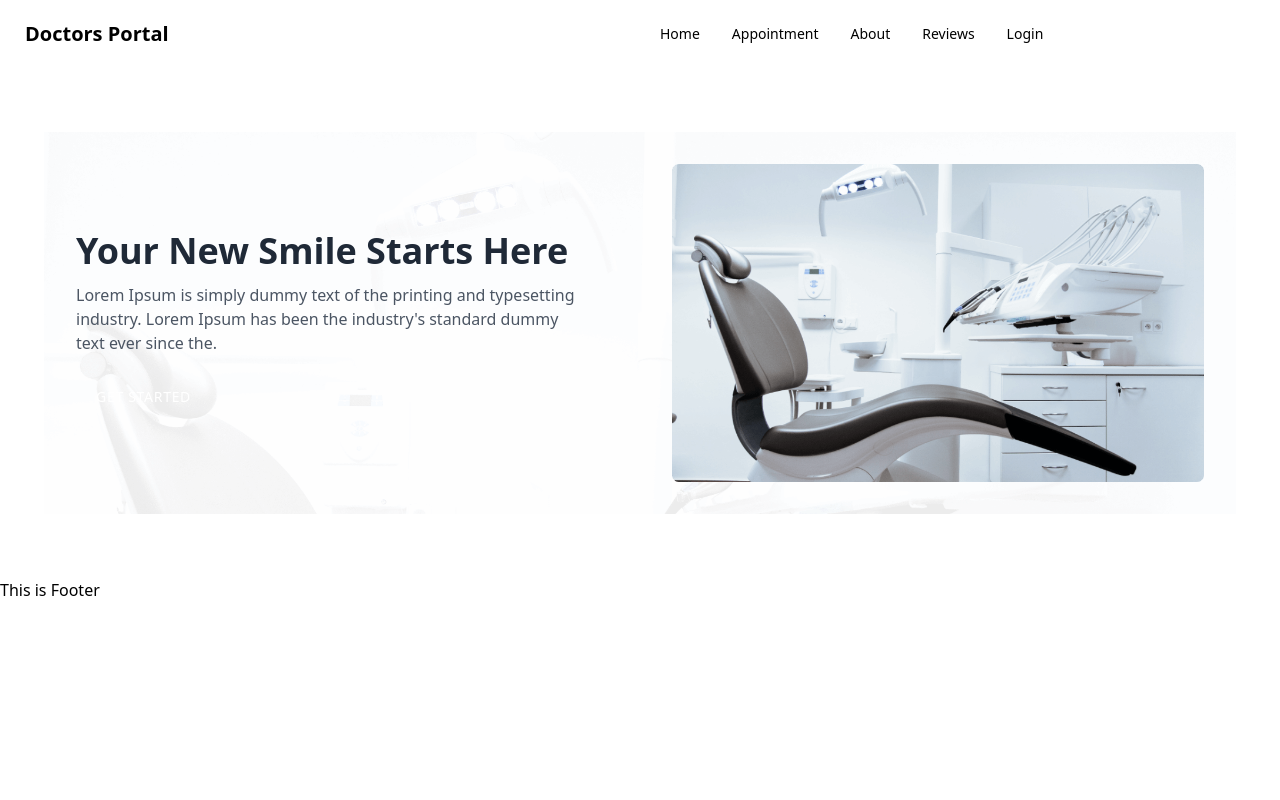
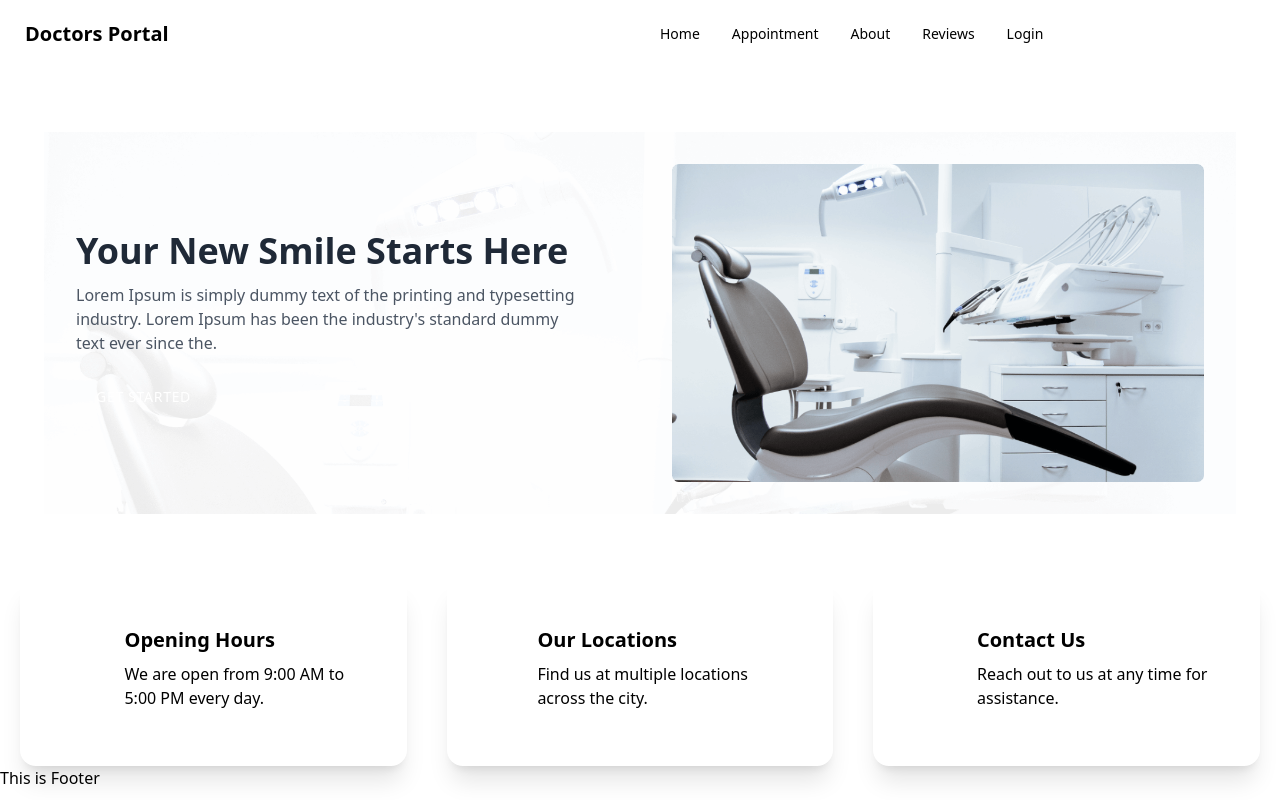
Before and after one commit to rakibgithub21/Doctors-Portal-Client-side, a React (Vite) app: page / in a window 1280 px wide. Built offline with nearby package versions, Linux system fonts and the light colour scheme.

Commit message:
make a info cards component

```diff
--- a/src/Pages/Home/Home/Home.jsx
+++ b/src/Pages/Home/Home/Home.jsx
@@ -1,3 +1,4 @@
+import InfoCards from "../InfoCards/InfoCards";
 import Banner from "./Banner/Banner";
 
 
@@ -5,6 +6,7 @@
     return (
         <div className="mx-5">
             <Banner></Banner>
+            <InfoCards></InfoCards>
         </div>
     );
 };
--- /dev/null
+++ b/src/Pages/Home/InfoCards/InfoCard.jsx
@@ -0,0 +1,19 @@
+
+
+const InfoCard = ({ card }) => {
+    console.log(card);
+    const{ name,description,icon,bgClass} = card;
+    return (
+        <div className={`card card-side  shadow-xl p-4 ${bgClass}`}>
+            <figure><img src={icon} alt="" /></figure>
+            <div className="card-body">
+                <h2 className="card-title">{name}</h2>
+                <p>{description}</p>
+                <div className="card-actions justify-end">
+                </div>
+            </div>
+        </div>
+    );
+};
+
+export default InfoCard;
--- /dev/null
+++ b/src/Pages/Home/InfoCards/InfoCards.jsx
@@ -0,0 +1,43 @@
+import clock from '../../../assets/icons/clock.svg'
+import marker from '../../../assets/icons/marker.svg'
+import phone from '../../../assets/icons/phone.svg'
+import InfoCard from './InfoCard';
+
+const InfoCards = () => {
+    const cardDate = [
+        {
+            id: 1,
+            name: 'Opening Hours',
+            description: 'We are open from 9:00 AM to 5:00 PM every day.',
+            icon: clock,
+            bgClass: 'bg-primary'
+        },
+        {
+            id: 2,
+            name: 'Our Locations',
+            description: 'Find us at multiple locations across the city.',
+            icon: marker,
+            bgClass: 'bg-accent'
+        },
+        {
+            id: 3,
+            name: 'Contact Us',
+            description: 'Reach out to us at any time for assistance.',
+            icon: phone,
+            bgClass: 'bg-primary'
+        }
+
+    ]
+    return (
+        <div className='grid grid-cols-1 gap-10 md:grid-cols-2 lg:grid-cols-3'>
+            {
+                cardDate.map(card => <InfoCard
+                    key={card.id}
+                    card={card}
+                ></InfoCard>)
+            }
+        </div>
+    );
+};
+
+export default InfoCards;
```
